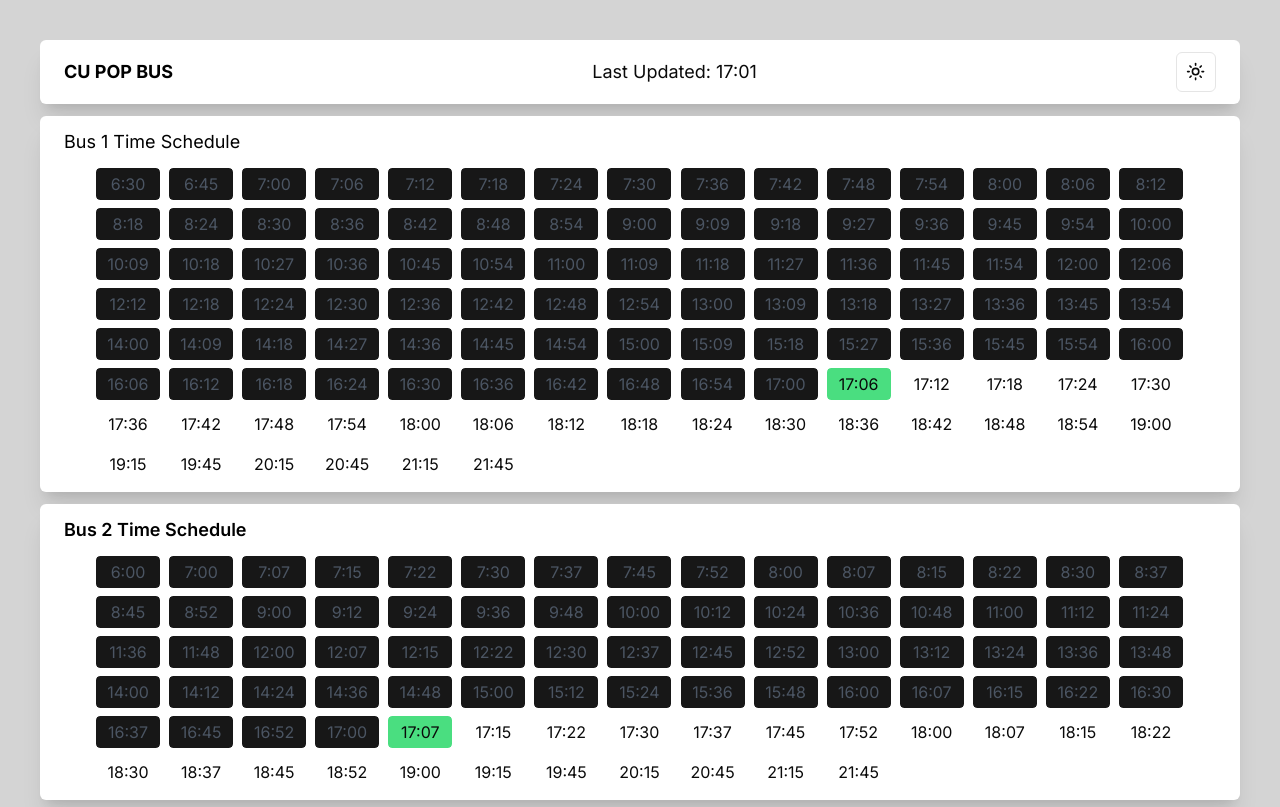
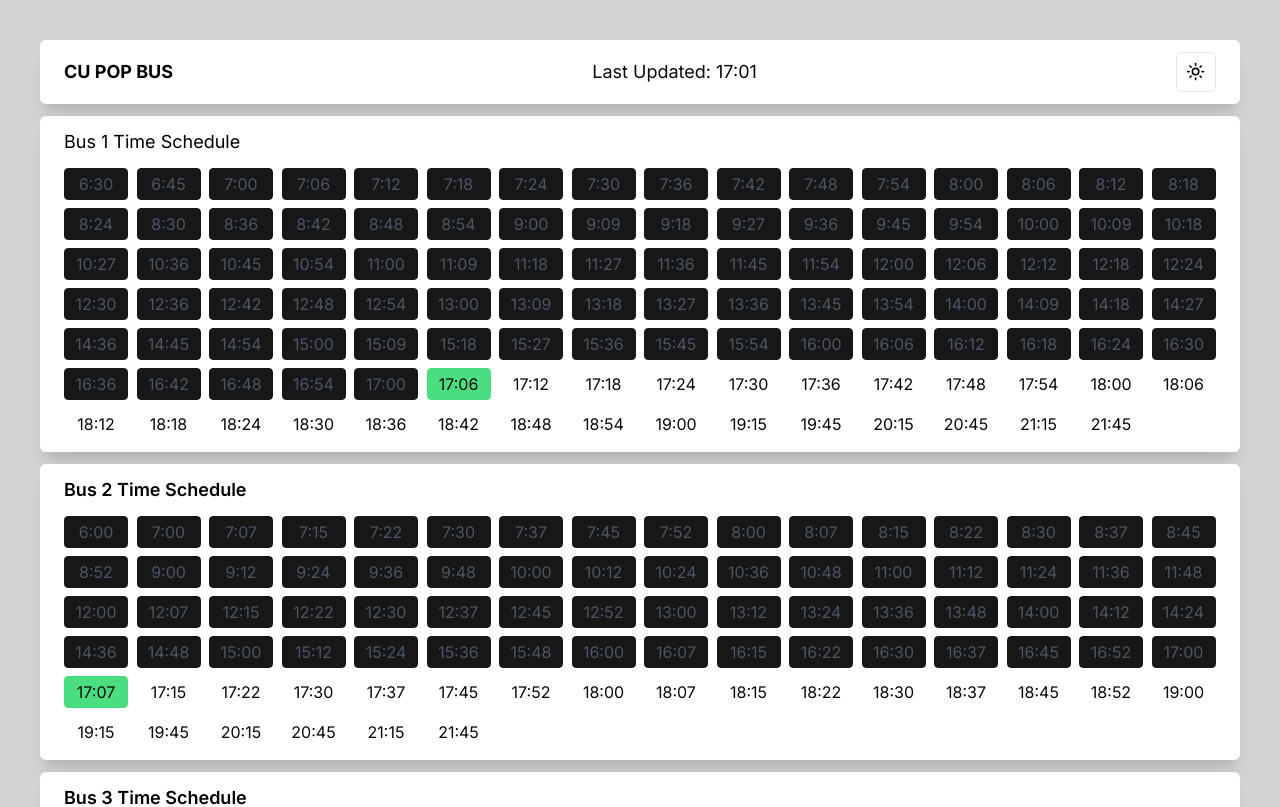
Before and after one commit to JusJira/next-pop-bus, a Next.js app: page / in a window 1280 px wide. Shown: the top 807 px of the page. Built offline with nearby package versions, Linux system fonts and the light colour scheme.

Commit message:
style: padding adjustments

```diff
--- a/app/globals.css
+++ b/app/globals.css
@@ -87,7 +87,7 @@
   }
 }
 
-.container {
+.grid-container {
   display: grid;
   grid-template-columns: repeat(auto-fit, minmax(4rem, 1fr));
   align-items: center;
--- a/components/timeBox.tsx
+++ b/components/timeBox.tsx
@@ -23,7 +23,7 @@ function TimeBox(props: { time: string[] }) {
   if (next) {
     return (
       <div className="flex w-full flex-row items-center justify-center">
-        <div className="container">
+        <div className="grid-container w-full m-auto">
         {ctime.map((time, index) => (
           <div
             key={index}
```
